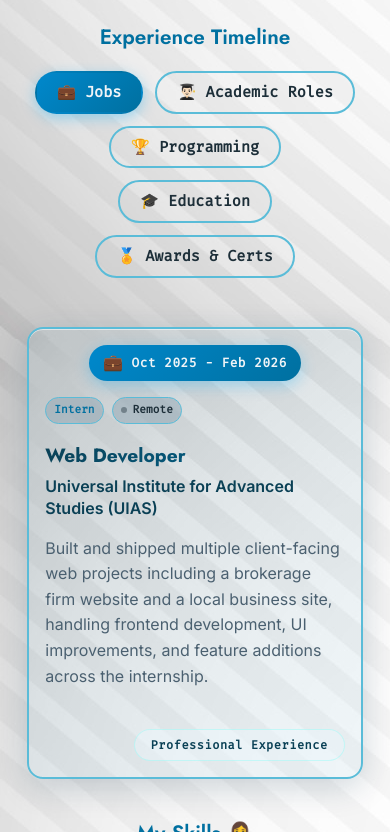
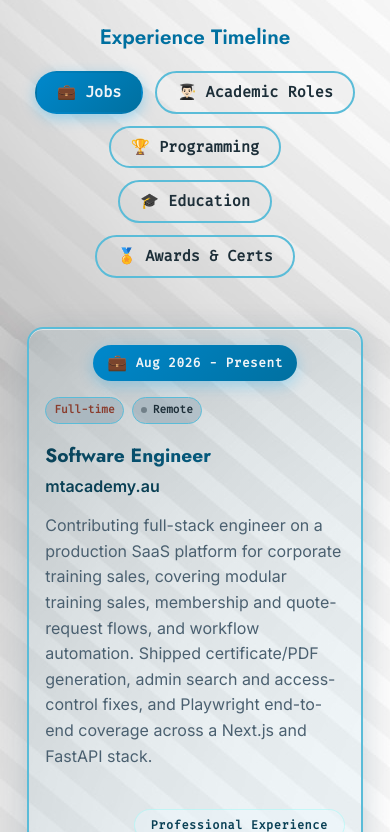
Before and after one commit to azad12614/Portfolio_2.0, a React (Vite) app: page / in a window 390 px wide. Shown: the part 2061-2893 px from the top of the page. Built offline with nearby package versions, Linux system fonts and the light colour scheme.

Commit message:
fix: sync Resume, About, Coding and Contact with profile-sync
Add mtacademy, mentorbhai, CUET and the missing contests and awards. Fix ICPC names, dates and teammate spellings, LeetCode rank, phone link and the Part-time badge.

```diff
--- a/src/components/About.jsx
+++ b/src/components/About.jsx
@@ -19,8 +19,8 @@ const About = () => {
           <div className="highlight-item">
             <span className="highlight-icon">💼</span>
             <p className="highlight-text">
-              <strong>Current Role</strong> — Assistant Web Secretary (Backend)
-              for <strong>IIUCCPS</strong>, previously Web Developer Intern at{" "}
+              <strong>Current Role</strong> — Software Engineer at{" "}
+              <strong>mtacademy.au</strong>, previously Web Developer Intern at{" "}
               <strong>UIAS</strong>.
             </p>
           </div>
--- a/src/components/Cards.jsx
+++ b/src/components/Cards.jsx
@@ -20,8 +20,8 @@ const Cards = ({ item, animateGrid, type }) => {
   const getWorkTypeColor = (workType) => {
     const colors = {
       intern: "var(--text-accent)",
-      parttime: "var(--primary)",
-      fulltime: "var(--highlight)",
+      "part-time": "var(--primary)",
+      "full-time": "var(--highlight)",
       volunteer: "var(--info)",
     };
     return colors[workType] || "var(--text-muted)";
--- a/src/components/Contact.jsx
+++ b/src/components/Contact.jsx
@@ -38,8 +38,8 @@ function Contact() {
               <div className="contact-icon">📞</div>
               <div className="contact-text">
                 <span className="contact-label">Phone</span>
-                <a href="tel:01630440005" className="contact-link">
-                  +880 1630 440005
+                <a href="tel:+8801630440005" className="contact-link">
+                  +880 1630-440005
                 </a>
               </div>
             </div>
--- a/src/pages/Resume.jsx
+++ b/src/pages/Resume.jsx
@@ -8,6 +8,15 @@ const Resume = () => {
   const [activeTab, setActiveTab] = useState("jobs");
 
   const job = [
+    {
+      date: "Aug 2026 - Present",
+      title: "Software Engineer",
+      org: "mtacademy.au",
+      worktype: "Full-time",
+      workplace: "Remote",
+      link: "https://mtacademy.au/",
+      desc: "Contributing full-stack engineer on a production SaaS platform for corporate training sales, covering modular training sales, membership and quote-request flows, and workflow automation. Shipped certificate/PDF generation, admin search and access-control fixes, and Playwright end-to-end coverage across a Next.js and FastAPI stack.",
+    },
     {
       date: "Oct 2025 - Feb 2026",
       title: "Web Developer",
@@ -20,12 +29,20 @@ const Resume = () => {
   ];
   const academic = [
     {
-      date: "Nov 2025 - Present",
+      date: "Nov 2025 - Jul 2026",
       title: "Assistant Web Secretary (Backend)",
       org: "IIUCCPS",
       worktype: "Volunteer",
       workplace: "Remote",
       desc: "Managing and enhancing backend infrastructure for IIUCCPS, supporting the society's web presence and technical operations.",
+    },
+    {
+      date: "Jan 2026 - Jul 2026",
+      title: "Trainee, Batch MB52",
+      org: "mentorbhai",
+      worktype: "Training",
+      workplace: "Remote",
+      desc: "Completed a structured full-stack engineering training program. Built GhorBazar and AI Ticket Pipeline as part of the curriculum, alongside a HackerNews clone, a 7GUIs benchmark implementation, and a static GenZ fashion website. Contributed to the open-source Bigcapital accounting platform.",
     },
     {
       date: "2024 - Present",
@@ -48,12 +65,12 @@ const Resume = () => {
       date: "Jul 2024 - Aug 2025",
       title: "Teaching Assistant",
       org: "IIUC",
-      worktype: "PartTime",
+      worktype: "Part-time",
       workplace: "Hybrid",
       desc: "Assisted in teaching Data Structures to 100+ students, boosting average class performance by 15%. Designed coding assignments, checked submissions, and organized marking.",
     },
     {
-      date: "Jul 2023 - Jan 2025",
+      date: "Jul 2023 - Dec 2024",
       title: "Bootcamp Mentor",
       org: "IIUCCPS",
       worktype: "Volunteer",
@@ -71,40 +88,47 @@ const Resume = () => {
   ];
   const programming = [
     {
-      date: "Jul 2024",
+      date: "Nov 2024",
       title: "Inter University Programming Contest",
       link: "https://toph.co/contests/training/rxbqtb6/standings",
       org: "CUSS",
       workplace: "Offline",
-      desc: "Ranked 20th (Team - IIUC_ZeroPlan) with teammates Toshifur Rhaman and Shehabudowlla Rakib in the Divisional Programming Contest organized by the Chittagong University Scientific Society.",
+      desc: "Ranked 20th (Team - IIUC_ZeroPlan) with teammates Md. Toshifur Rahman and Shehabudowlla Rakib in the Divisional Programming Contest organized by the Chittagong University Scientific Society.",
     },
     {
-      date: "Dec 2024",
-      title: "ICPC Preliminary Contest",
+      date: "Nov 2024",
+      title: "ICPC Preliminary Contest 2024",
       org: "ICPC",
       workplace: "Online",
-      desc: "Ranked 288th (Team - IIUC_ZeroPlan) with teammates Toshifur Rhaman and Shehabudowlla Rakib in the Regional Programming Contest of the International Collegiate Programming Contest (ICPC).",
+      desc: "Ranked 288th (Team - IIUC_ZeroPlan) with teammates Md. Toshifur Rahman and Shehabudowlla Rakib in the Preliminary Contest of the International Collegiate Programming Contest (ICPC).",
     },
     {
-      date: "Mar 2024",
+      date: "Jul 2024",
+      title: "Inter University Programming Contest Preliminary",
+      org: "CUSS",
+      workplace: "Online",
+      desc: "Ranked 36th (Team - IIUC_ZeroPlan) in the online Preliminary Round of the Inter University Programming Contest organized by the Chittagong University Scientific Society.",
+    },
+    {
+      date: "Feb 2024",
       title: "NCPC Preliminary Contest",
       org: "JU",
       workplace: "Online",
-      desc: "Ranked 241st (Team - IIUC_Groot) with teammates Toshifur Rhaman and Shehabudowlla Rakib in the National Programming Contest organized by Jahangirnagar University.",
+      desc: "Ranked 241st (Team - IIUC_Groot) with teammates Md. Toshifur Rahman and Shehabudowlla Rakib in the National Programming Contest organized by Jahangirnagar University.",
     },
     {
       date: "Jan 2024",
       title: "PU CSE IT FEST",
       org: "PU",
       workplace: "Offline",
-      desc: "Ranked 30th (Team - IIUC_Groot) with teammates Toshifur Rhaman and Baizid Kamrurzaman in the Divisional Programming Contest organized by Premier University.",
+      desc: "Ranked 30th (Team - IIUC_Groot) with teammates Md. Toshifur Rahman and Baizid Kamruzzaman in the Divisional Programming Contest organized by Premier University.",
     },
     {
       date: "Oct 2023",
       title: "ICPC Preliminary Contest 2023",
       org: "ICPC",
       workplace: "Online",
-      desc: "Ranked 191st (Team - IIUC_Synthroid) with teammates Toshifur Rhaman and Baizid Kamrurzaman in the Regional Programming Contest of the International Collegiate Programming Contest (ICPC). Honorable Mention.",
+      desc: "Ranked 191st (Team - IIUC_Synthroid) with teammates Md. Toshifur Rahman and Baizid Kamruzzaman in the Preliminary Contest of the International Collegiate Programming Contest (ICPC). Honorable Mention.",
     },
     {
       date: "Sep 2023",
@@ -112,7 +136,7 @@ const Resume = () => {
       link: "https://toph.co/c/15th-iiuc-inter-university-2023/standings",
       org: "IIUC",
       workplace: "Offline",
-      desc: "Ranked 35th (Team - IIUC_Synthroid) with teammates Toshifur Rhaman and Baizid Kamrurzaman in the Divisional Programming Contest organized by the IIUC Computer Club & IIUCCPS.",
+      desc: "Ranked 35th (Team - IIUC_Synthroid) with teammates Md. Toshifur Rahman and Baizid Kamruzzaman in the Divisional Programming Contest organized by the IIUC Computer Club & IIUCCPS.",
     },
     {
       date: "Sep 2023",
@@ -120,14 +144,14 @@ const Resume = () => {
       link: "https://toph.co/contests/training/wf44wz8/standings",
       org: "IIUC",
       workplace: "Offline",
-      desc: "Ranked 19th (Team - IIUC_Synthroid) with teammates Toshifur Rhaman and Shehabudowlla Rakib in the Intra University Programming Contest organized by the International Islamic University Chittagong (IIUC).",
+      desc: "Ranked 19th (Team - IIUC_Synthroid) with teammates Md. Toshifur Rahman and Shehabudowlla Rakib in the Intra University Programming Contest organized by the International Islamic University Chittagong (IIUC).",
     },
     {
-      date: "Mar 2023",
+      date: "Feb 2023",
       title: "ICPC Preliminary Contest 2022",
       org: "ICPC",
       workplace: "Online",
-      desc: "Ranked 801st (Team - IIUC_Synthroid) with teammates Toshifur Rhaman and Baizid Kamrurzaman in the Regional Programming Contest of the International Collegiate Programming Contest (ICPC).",
+      desc: "Ranked 801st (Team - IIUC_Synthroid) with teammates Md. Toshifur Rahman and Baizid Kamruzzaman in the Preliminary Contest of the International Collegiate Programming Contest (ICPC).",
     },
     {
       date: "Nov 2022",
@@ -135,7 +159,7 @@ const Resume = () => {
       link: "https://toph.co/contests/training/x2c4mne/standings",
       org: "IIUCCPS",
       workplace: "Offline",
-      desc: "Ranked 12th (Team - IIUC_Synthroid) with teammates Toshifur Rhaman and Baizid Kamrurzaman in the Intra University Programming Contest of the International Islamic University Chittagong Competitive Programming Society.",
+      desc: "Ranked 12th (Team - IIUC_Synthroid) with teammates Md. Toshifur Rahman and Baizid Kamruzzaman in the Intra University Programming Contest of the International Islamic University Chittagong Competitive Programming Society.",
     },
     {
       date: "Oct 2022",
@@ -143,14 +167,21 @@ const Resume = () => {
       link: "https://toph.co/contests/training/mf23yf4/standings",
       org: "IIUC",
       workplace: "Offline",
-      desc: "Ranked 4th (Team - IIUC_Synthroid) with teammates Toshifur Rhaman and Baizid Kamrurzaman in the Intra University Programming Contest of the International Islamic University Chittagong (IIUC).",
+      desc: "Ranked 4th (Team - IIUC_Synthroid) with teammates Md. Toshifur Rahman and Baizid Kamruzzaman in the Intra University Programming Contest of the International Islamic University Chittagong (IIUC).",
     },
     {
       date: "Sep 2022",
       title: "ICPC Preliminary Contest 2021",
       org: "ICPC",
       workplace: "Online",
-      desc: "Ranked 361st (Team - IIUC_Synthroid) with teammates Toshifur Rhaman and Abrar Yasir in the Regional Programming Contest of the International Collegiate Programming Contest (ICPC).",
+      desc: "Ranked 361st (Team - IIUC_Synthroid) with teammates Md. Toshifur Rahman and Abrar Yasir in the Preliminary Contest of the International Collegiate Programming Contest (ICPC).",
+    },
+    {
+      date: "Aug 2022",
+      title: "CSE FEST Programming Contest (Solo)",
+      org: "IIUC",
+      workplace: "Offline",
+      desc: "Ranked 15th in the CSE FEST Programming Contest organized by the IIUC Computer Club & IIUCCPS.",
     },
     {
       date: "Aug 2022",
@@ -160,37 +191,65 @@ const Resume = () => {
       workplace: "Offline",
       desc: "Ranked 5th in the Solo Programming Contest organized by the International Islamic University Chittagong Competitive Programming Society.",
     },
-    {
-      date: "Aug 2022",
-      title: "CSE FEST Programming Contest (Solo)",
-      org: "IIUC",
-      workplace: "Offline",
-      desc: "Ranked 15th in the CSE FEST Programming Contest organized by the IIUC Computer Club & IIUCCPS.",
-    },
   ];
   const education = [
     {
-      date: "Jul 2021 - Dec 2025",
+      date: "Jul 2026 - Jul 2028",
+      title: "M.Eng. Degree",
+      link: "https://www.cuet.ac.bd/",
+      org: "CUET",
+      desc: "Pursuing M.Eng. in Computer Science and Engineering (part-time) at Chittagong University of Engineering & Technology.",
+    },
+    {
+      date: "Aug 2021 - Dec 2025",
       title: "B.Sc. Degree",
       link: "https://www.iiuc.ac.bd/",
       org: "IIUC",
       desc: "Completed B.Sc. in Computer Science and Engineering at International Islamic University Chittagong. Thesis: A Hybrid CNN-BiGRU Approach for Bangla Audio Deepfake Detection.",
     },
-    {
-      date: "Apr 2018 - Apr 2020",
-      title: "H.S.C. Exam",
-      link: "https://www.idc.w3schoolbd.org/",
-      org: "Islamia Degree College",
-      desc: "Completed Higher Secondary Certificate Exam at Islamia Degree College.",
-    },
   ];
   const achievements = [
+    {
+      date: "Feb 2026",
+      title: "Web Dev Intern Certificate",
+      org: "UIAS & UAN",
+      workplace: "Online",
+      desc: "Received a certificate for the Web Developer internship at the Universal Institute for Advanced Studies (UIAS).",
+    },
     {
       date: "Feb 2024, Jul 2025",
       title: "The Best Mentor Award",
       org: "IIUCCPS",
       workplace: "Offline",
       desc: "Awarded for contributions as a mentor in the IIUCCPS Bootcamp Program.",
+    },
+    {
+      date: "May 2025",
+      title: "Ostad Courses Certificate",
+      org: "Ostad",
+      workplace: "Online",
+      desc: 'Certificate for courses: "Webflow Crash Course" and "JavaScript Workshop for Absolute Beginners".',
+    },
+    {
+      date: "Mar 2025",
+      title: "Road to FAANG Seminar",
+      org: "IIUCCPS",
+      workplace: "Offline",
+      desc: 'Certificate of participation for the seminar "Road to FAANG Companies", organized by the IIUC Competitive Programming Society at the IIUC Central Auditorium.',
+    },
+    {
+      date: "2021, 2022, 2023, 2024",
+      title: "Certificate of Achievement",
+      org: "ICPC",
+      workplace: "Online",
+      desc: "Awarded for achievements in the International Collegiate Programming Contest.",
+    },
+    {
+      date: "Sep 2024",
+      title: "Participation Certificate",
+      org: "NASA",
+      workplace: "Online",
+      desc: "Participated in the NASA International Space Apps Challenge 2024.",
     },
     {
       date: "Feb 2024",
@@ -200,25 +259,18 @@ const Resume = () => {
       desc: "Received a certificate recognizing my role as a trainer at IIUCCPS Bootcamp Program Autumn 2023.",
     },
     {
-      date: "Sep 2024",
-      title: "Participation Certificate",
-      org: "NASA",
-      workplace: "Online",
-      desc: "Participated in the NASA International Space Apps Challenge 2024.",
+      date: "Jan 2024",
+      title: "PU CSE IT FEST Certificate",
+      org: "PU",
+      workplace: "Offline",
+      desc: "Certificate of participation for the Programming Contest at PU-CSE IT FEST 2024, organized by the Department of CSE, Premier University.",
     },
     {
-      date: "2022, 2023, 2024",
-      title: "Certificate of Achievement",
-      org: "ICPC",
-      workplace: "Online",
-      desc: "Awarded for achievements in the International Collegiate Programming Contest.",
-    },
-    {
-      date: "May 2025",
-      title: "Ostad Courses Certificate",
-      org: "Ostad",
-      workplace: "Online",
-      desc: 'Certificate for courses: "Webflow Crash Course" and "Javascript Workshop for Beginners".',
+      date: "Feb 2023",
+      title: "Hult Prize Certificate",
+      org: "Hult Prize",
+      workplace: "Offline",
+      desc: "Participated as a competitor (Innovators) in the Hult Prize at International Islamic University Chittagong.",
     },
   ];
 
```
Also changed, not shown: src/components/Coding.jsx (+4 -4 lines).
